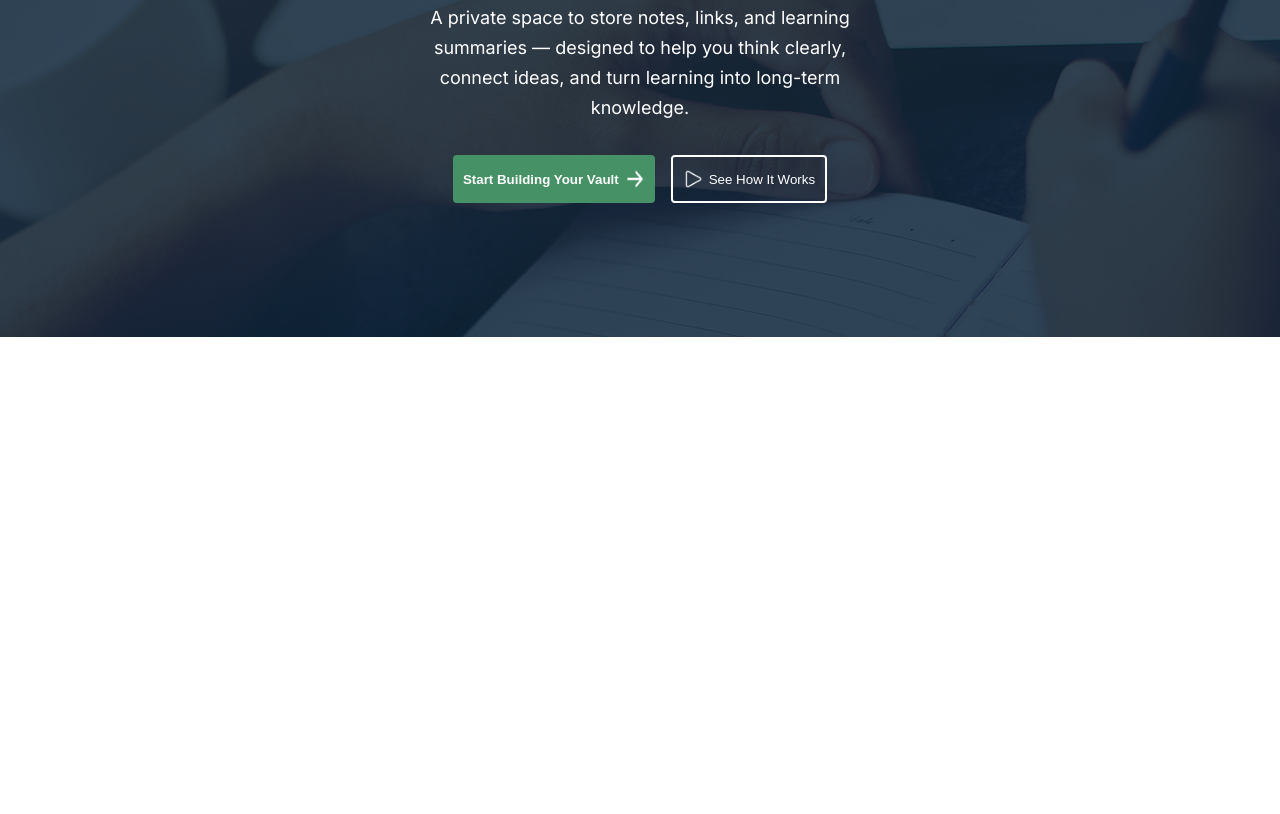
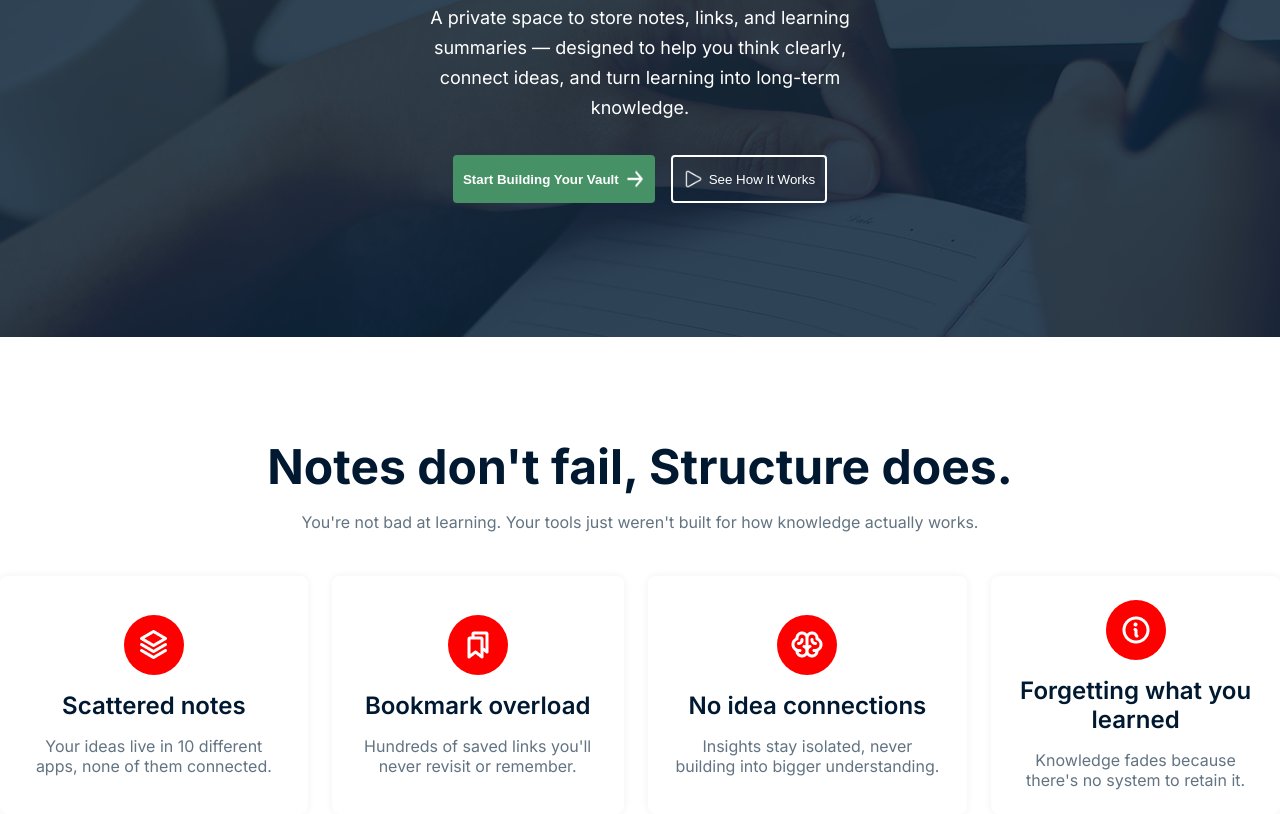
Before and after one commit to JannatulMaowaDev/B13-A01-code, a plain HTML site: page index.html in a window 1280 px wide. Shown: the part 381-1195 px from the top of the page. Before the commit the page ends 800 px from the top, so only its background shows below. Drawn offline with Linux system fonts and the light colour scheme.

Commit message:
add notes section

```diff
--- a/index.html
+++ b/index.html
@@ -50,14 +50,14 @@
 
         <div class="banner-button-section">
           <div class="btn3">
-            <button >
-               Start Building Your Vault
-              </button>
-               <img src="./assets/ArrowRight.png" alt="">
-          </div >
-          <div class="btn4 " >
+            <button>
+              Start Building Your Vault
+            </button>
+            <img src="./assets/ArrowRight.png" alt="">
+          </div>
+          <div class="btn4 ">
             <img src="./assets/play-icon.png" alt="">
-            <button >
+            <button>
               See How It Works
             </button>
           </div>
@@ -66,8 +66,49 @@
       </div>
     </section>
   </header>
+  <main>
 
-  <main>
+    <section class="notes-section container">
+
+      <div class="notes-title-parent">
+        <h2>
+          Notes don't fail, Structure does.
+        </h2>
+        <p>You're not bad at learning. Your tools just weren't built for how knowledge actually works.
+        </p>
+      </div>
+
+      <div class="notes-card-parent">
+
+        <div class="card">
+          <div class="card-img-box1"></div>
+          <h2>Scattered notes</h2>
+          <p>Your ideas live in 10 different apps, none of them connected.</p>
+        </div>
+        <div class="card">
+          <div class="card-img-box2"></div>
+          <h2>Bookmark overload</h2>
+          <p>Hundreds of saved links you'll never revisit or remember.</p>
+        </div>
+        <div class="card">
+          <div class="card-img-box3"></div>
+          <h2>No idea connections</h2>
+          <p>Insights stay isolated, never building into bigger understanding.</p>
+        </div>
+        <div class="card">
+          <div class="card-img-box4"></div>
+          <h2>Forgetting what
+            you learned</h2>
+          <p>Knowledge fades because there's no system to retain it.</p>
+        </div>
+
+
+      </div>
+
+    </section>
+
+
+
 
   </main>
 
--- a/styles/styles.css
+++ b/styles/styles.css
@@ -59,6 +59,7 @@
   background-image: url(../assets/hero-bg.png);
   padding: 70px 120px 134px 120px;
 }
+
 .banner-content-parent {
   display: flex;
   flex-direction: column;
@@ -76,12 +77,14 @@
   border: none;
   border-radius: 25px;
 }
+
 .btn-2 button {
   border: none;
   background-color: rgba(255, 255, 255, 1);
   color: rgba(70, 145, 101, 1);
   font-weight: 500;
 }
+
 .btn-2:hover:hover {
   background-color: rgba(255, 255, 255, 0.31);
 }
@@ -96,6 +99,7 @@
   color: #FFFFFF;
   margin-bottom: 16px;
 }
+
 .banner-content-parent p {
   color: rgba(255, 255, 255, 1);
   font-size: 18px;
@@ -112,6 +116,7 @@
   display: flex;
   gap: 16px;
 }
+
 .banner-button-section .btn3 {
   display: flex;
   gap: 6px;
@@ -119,12 +124,15 @@
   background: rgba(70, 145, 101, 1);
   border-radius: 4px;
 }
+
 .banner-button-section .btn3:hover {
   background: rgba(70, 145, 101, 0.205);
 }
+
 .banner-button-section .btn3 img {
   width: 20px;
 }
+
 .banner-button-section .btn3 button {
   color: #FFFFFF;
   background: rgba(70, 145, 101, 1);
@@ -142,14 +150,122 @@
   border-radius: 4px;
   background-color: rgba(255, 0, 0, 0);
 }
+
 .banner-button-section .btn4:hover {
   background-color: rgba(165, 33, 33, 0.634);
 }
+
 .banner-button-section .btn4 button {
   background-color: rgba(255, 0, 0, 0);
   border: none;
   color: #FFFFFF;
 }
+
 .banner-button-section .btn4 img {
   width: 20px;
 }
+
+/* banner style end  */
+/* main section style start  */
+/* notes section- 1st part of main section  */
+.notes-section {
+  display: flex;
+  flex-direction: column;
+  gap: 44px;
+  margin-top: 100px;
+}
+
+.notes-title-parent {
+  display: flex;
+  flex-direction: column;
+  gap: 16px;
+
+}
+
+.notes-section .notes-title-parent h2 {
+  color: rgba(0, 25, 49, 1);
+  font-style: Bold;
+  font-size: 48px;
+  font-weight: 700;
+  text-align: center;
+}
+
+.notes-section .notes-title-parent p {
+  color: rgba(98, 115, 130, 1);
+  font-size: 16px;
+  font-weight: 400;
+  line-height: 20px;
+  text-align: center;
+}
+
+.notes-card-parent {
+  display: flex;
+  gap: 24px;
+}
+
+.card {
+  display: flex;
+  flex-direction: column;
+  justify-content: center;
+  align-items: center;
+  gap: 16px;
+  padding: 24px;
+  border-radius: 8px;
+  box-shadow: 0px 0px 8px 0px rgba(0, 0, 0, 0.06);
+  background: rgba(255, 255, 255, 1);
+}
+
+.card .card-img-box1 {
+  width: 60px;
+  height: 60px;
+  border-radius: 30px;
+  background-image: url(../assets/Vector.png);
+  background-color: red;
+  background-repeat: no-repeat;
+  background-position: center;
+}
+.card .card-img-box2 {
+  width: 60px;
+  height: 60px;
+  border-radius: 30px;
+  background-image: url(../assets/Bookmarks.png);
+  background-color: red;
+  background-repeat: no-repeat;
+  background-position: center;
+}
+
+.card .card-img-box3 {
+  width: 60px;
+  height: 60px;
+  border-radius: 30px;
+  background-image: url(../assets/Brain.png);
+  background-color: red;
+  background-repeat: no-repeat;
+  background-position: center;
+}
+
+.card .card-img-box4 {
+  width: 60px;
+  height: 60px;
+  border-radius: 30px;
+  background-image: url(../assets/Info.png);
+  background-color: red;
+  background-repeat: no-repeat;
+  background-position: center;
+}
+
+
+.notes-card-parent .card h2 {
+  color: rgba(0, 25, 49, 1);
+  font-size: 24px;
+  font-weight: 600;
+  line-height: 29px;
+  text-align: center;
+}
+
+.notes-card-parent .card p {
+  color: rgba(98, 115, 130, 1);
+  font-weight: 400;
+  line-height: 20px;
+  text-align: center;
+}
```
